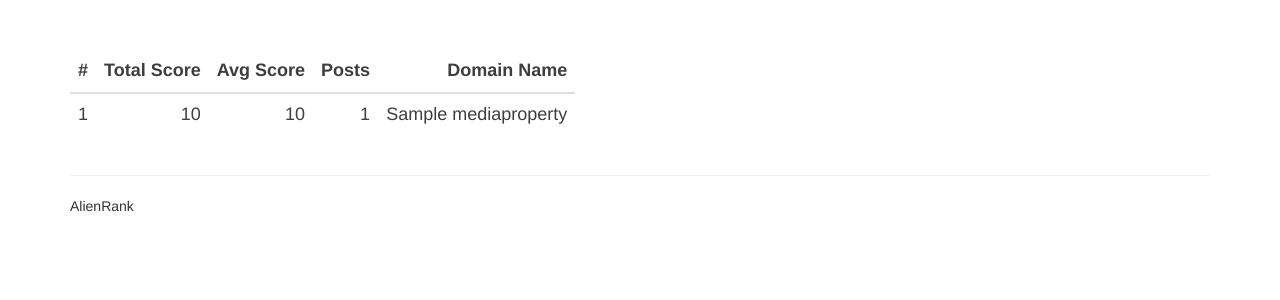
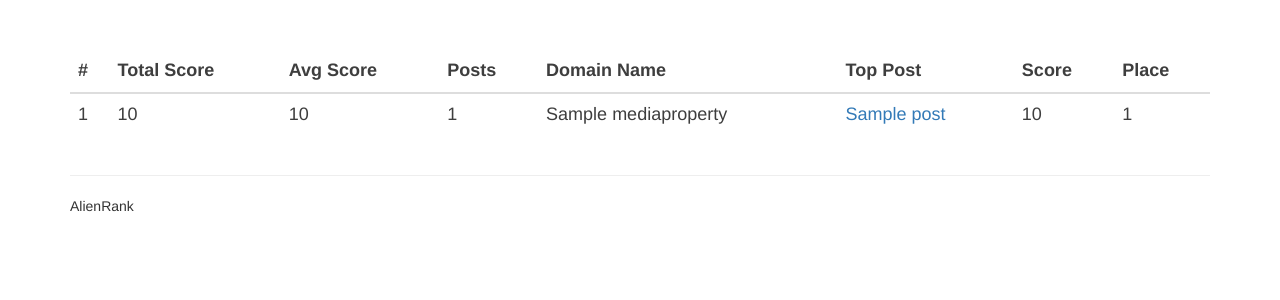
Before and after one commit to philya/alienrank, a Django app: page / in a window 1280 px wide. Shown: the top 300 px of the page. Run offline with Django 3.2, Linux system fonts and the light colour scheme; tables that the repository leaves empty hold one stand-in row (values such as "Sample post"); parts of the project's set-up code (start-up, migrations or seed data) failed here and were passed over; some libraries are stand-ins or nearby versions.

Commit message:
Fix top post lookup

```diff
--- a/alienrank/rank/models.py
+++ b/alienrank/rank/models.py
@@ -24,6 +24,8 @@ class MediaProperty(models.Model):
     score_total = models.IntegerField(null=True)
     score_average = models.IntegerField(null=True)
 
+    top_post = models.ForeignKey('Post', related_name="+", null=True)
+
     @classmethod
     def update_counts_all(cls):
         for d in MediaProperty.objects.all():
@@ -34,6 +36,11 @@ class MediaProperty(models.Model):
         self.score_total = self.domain_set.exclude(domain_type='cdn').aggregate(Sum('score_total')).values()[0]
         if(self.post_count and self.score_total):
             self.score_average = int(round((self.score_total + 0.0) / (self.post_count + 0.0)))
+
+        try:
+            self.top_post = self.domain_set.exclude(domain_type='cdn').filter(top_post__isnull=False).filter(top_post__top_place__isnull=False).order_by('top_post__top_place', '-top_post__score')[0].top_post
+        except IndexError:
+            pass
 
         if save:
             self.save()
@@ -68,6 +75,8 @@ class Domain(models.Model):
     media_property = models.ForeignKey(MediaProperty, null=True)
     domain_type = models.CharField(max_length=10, null=True, choices=DOMAIN_TYPES, db_index=True)
 
+    top_post = models.ForeignKey('Post', related_name="+", null=True)
+
     @classmethod
     def update_counts_all(cls):
         for d in Domain.objects.all():
@@ -79,6 +88,11 @@ class Domain(models.Model):
         score_average = self.post_set.aggregate(Avg('score')).values()[0]
         if score_average:
             self.score_average = int(round(score_average))
+
+        try:
+            self.top_post = self.post_set.filter(top_place__isnull=False).order_by('top_place', '-score')[0]
+        except IndexError:
+            pass
 
         if save:
             self.save()
@@ -216,6 +230,8 @@ class Post(models.Model):
 
     title = models.CharField(max_length=300)
 
+    top_place = models.IntegerField(null=True, db_index=True)
+
     created = models.DateTimeField()
 
     added = models.DateTimeField(auto_now_add=True)
@@ -236,6 +252,9 @@ class Post(models.Model):
         post.subreddit = Subreddit.update(pr.subreddit)
         """
 
+        if (post.top_place == None) or (postsnap.place < post.top_place):
+            post.top_place = postsnap.place
+
         post.subreddit_uid = pr.subreddit_id
         post.author_name = pr.author.name
 
@@ -243,7 +262,7 @@ class Post(models.Model):
         post.ups = pr.ups
         post.downs = pr.downs
         post.num_comments = pr.num_comments
-        post.permadomain = pr.permalink
+        post.permalink = pr.permalink
         post.title = pr.title
         post.created = datetime.datetime.utcfromtimestamp(pr.created_utc)
 
--- a/alienrank/rank/views.py
+++ b/alienrank/rank/views.py
@@ -5,6 +5,6 @@ from rank.models import Domain, MediaProperty
 def home(request):
 
     domains = Domain.objects.all().order_by('-score_total', '-post_count', '-score_average')
-    mps = MediaProperty.objects.all().order_by('-score_total', '-post_count', '-score_average')
+    mps = MediaProperty.objects.filter(top_post__isnull=False).filter(top_post__top_place__isnull=False).order_by('top_post__top_place', '-score_total')
 
     return render(request, 'base.html', {'domains': domains, 'mps': mps})
--- a/alienrank/templates/base.html
+++ b/alienrank/templates/base.html
@@ -61,13 +61,17 @@
 
           <style>
             table.table {
+              /*
               width: auto;
               text-align: right;
+              */
               font-size: 18px;
               color: #3e3e3e;
             }
             table th {
+              /*
               text-align: right;
+              */
             }
           </style>
           <table class="table" style="">
@@ -78,15 +82,21 @@
               <th>Avg Score</th>
               <th>Posts</th>
               <th>Domain Name</th>
+              <th>Top Post</th>
+              <th>Score</th>
+              <th>Place</th>
             </tr>
             </thead>
-            {% for d in mps %}
+            {% for mp in mps %}
             <tr>
               <td>{{ forloop.counter }}</td>
-              <td>{{ d.score_total }}</td>
-              <td>{{ d.score_average }}</td>
-              <td>{{ d.post_count }}</td>
-              <td>{{ d.name }}</td>
+              <td>{{ mp.score_total }}</td>
+              <td>{{ mp.score_average }}</td>
+              <td>{{ mp.post_count }}</td>
+              <td>{{ mp.name }}</td>
+              <td><a href="{{ mp.top_post.permalink }}">{{ mp.top_post.title }}</a></td>
+              <td>{{ mp.top_post.score }}</td>
+              <td>{{ mp.top_post.top_place }}</td>
             </tr>
             {% endfor %}
           </table>
```
Also changed, not shown: alienrank/rank/migrations/0009_post_top_place.py (added), alienrank/rank/migrations/0010_auto_20150120_2019.py (added).
